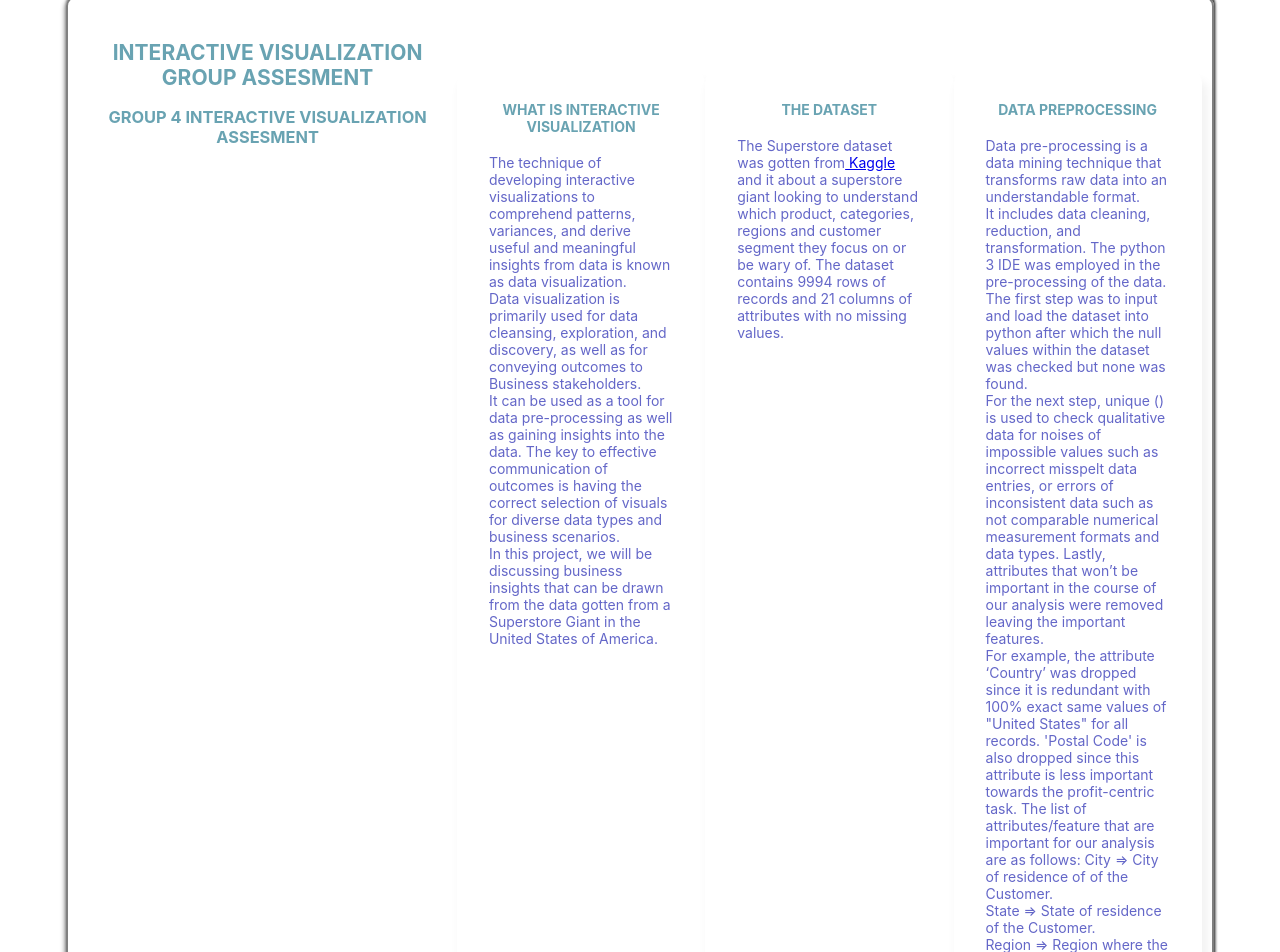
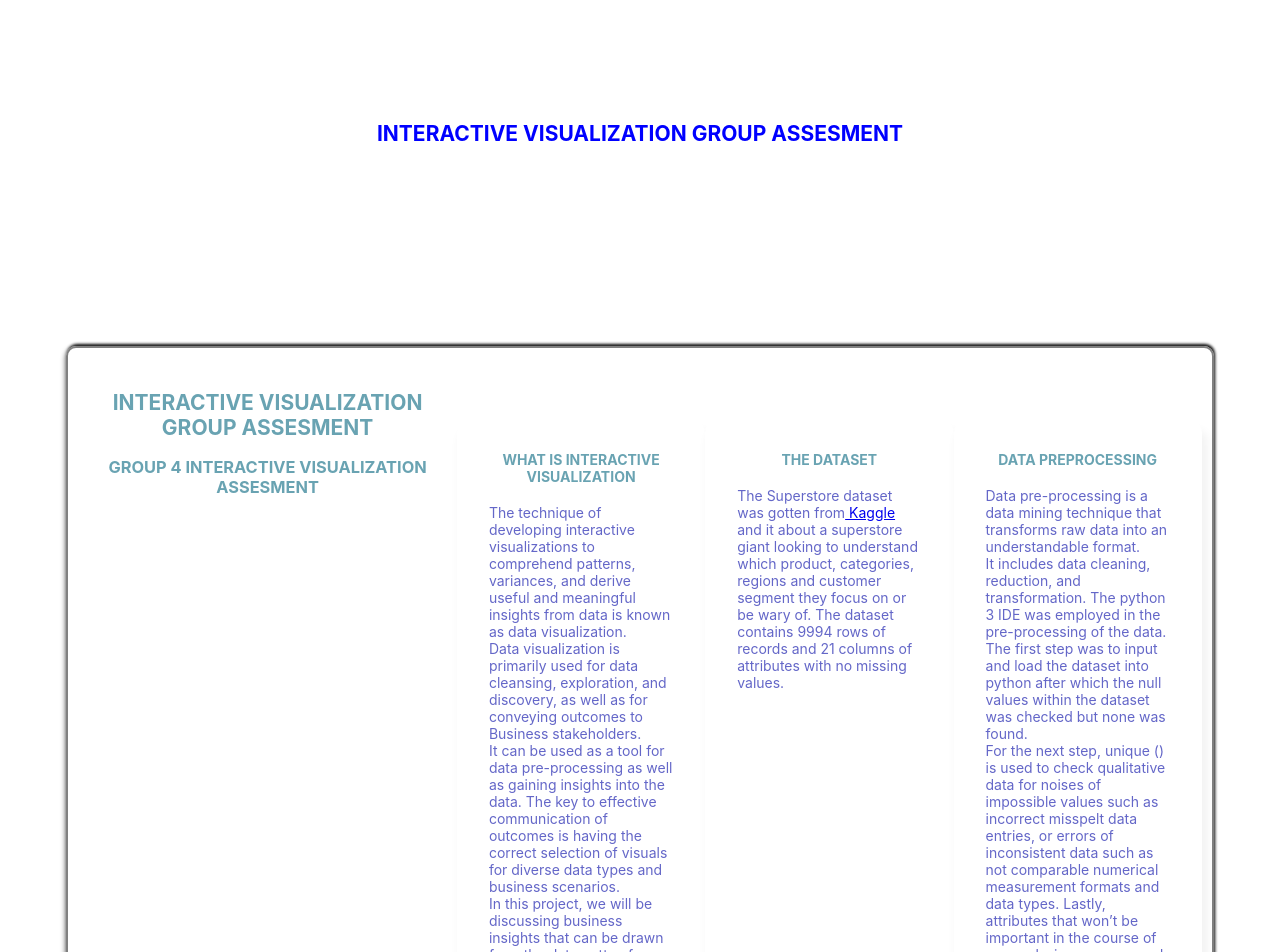
Before and after one commit to Sir-Newton/BBsTeams, a Next.js app in the folder BBsTeams/: page / in a window 1280 px wide. Shown: the top 952 px of the page. Built offline with nearby package versions, Linux system fonts and the light colour scheme.

Commit message:
Update globals.css

```diff
--- a/BBsTeams/styles/globals.css
+++ b/BBsTeams/styles/globals.css
@@ -45,6 +45,8 @@ code {
   flex-direction: column;
   justify-content: center;
   align-items: center;
+  margin-top: 300px;
+  padding-top: 100px;
 }
 
 @media only screen and (max-width: 700px)
```
